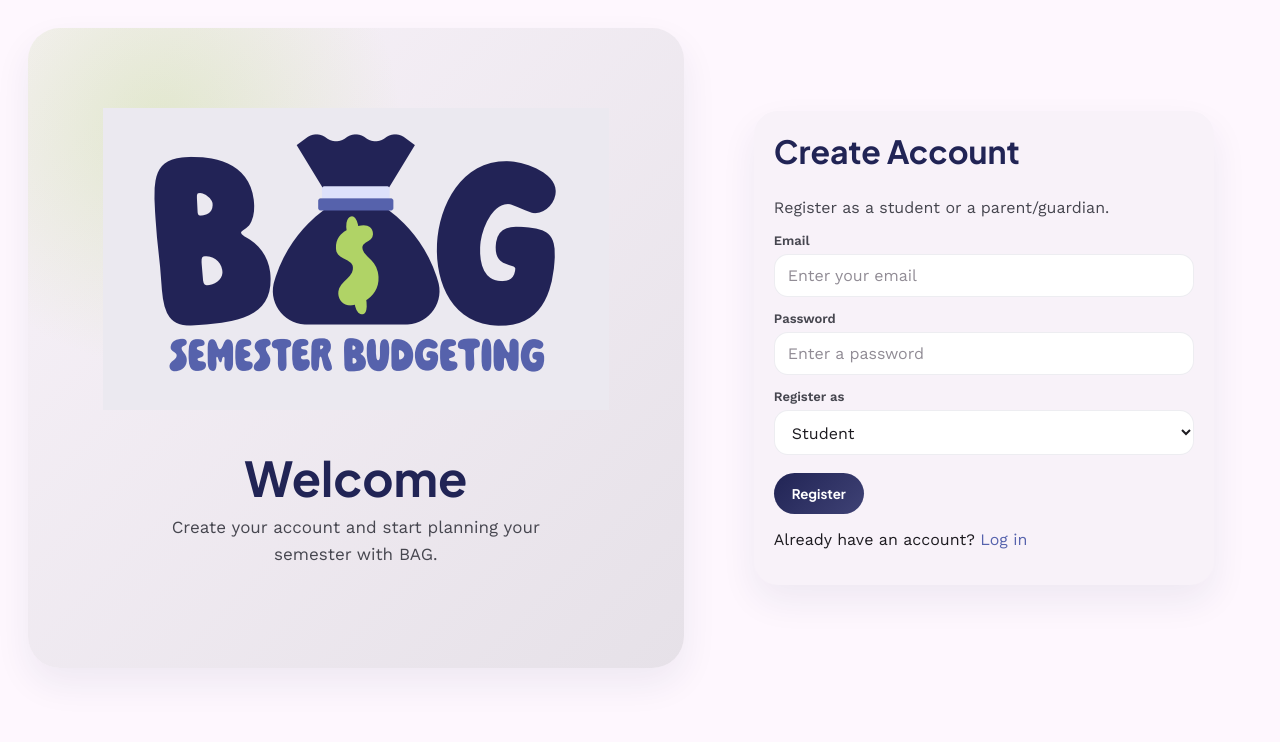
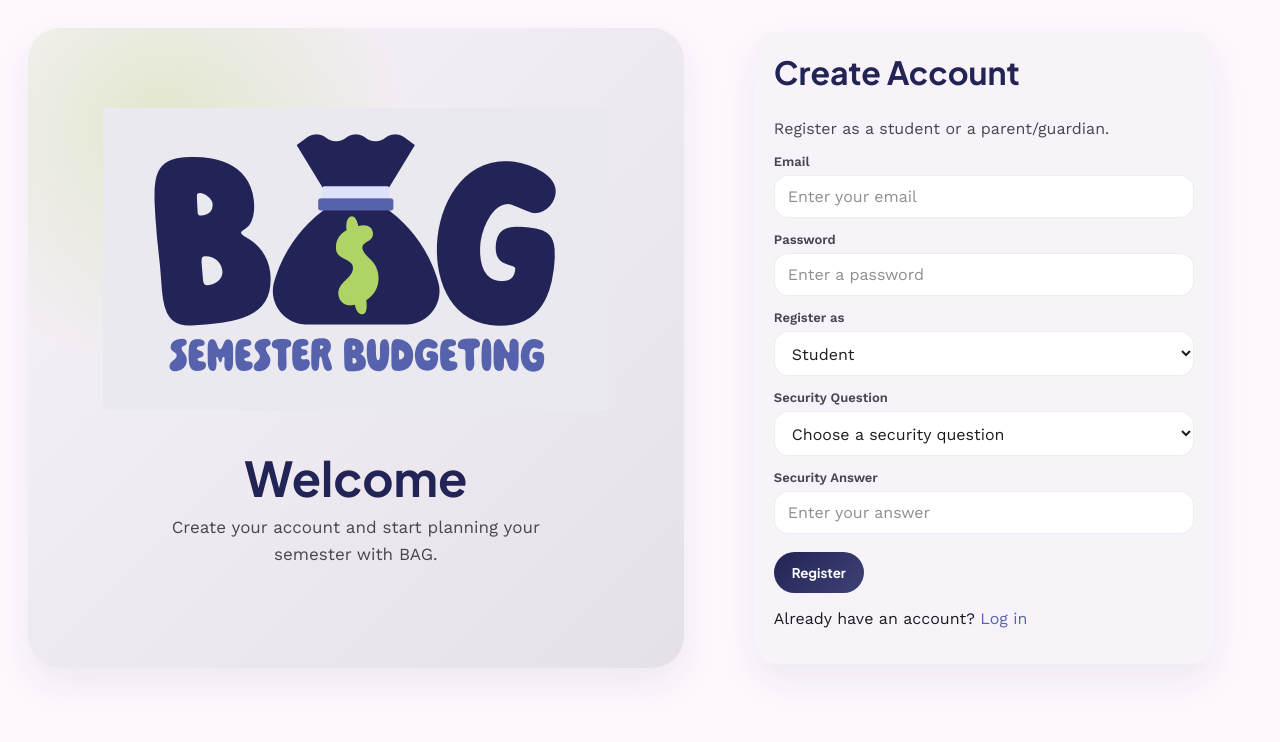
Before and after one commit to CAPSTONE-Team-G0/BAG, a Flask app: page /register in a window 1280 px wide. Shown: the part 88-830 px from the top of the page. Run offline with Flask 3, Linux system fonts and the light colour scheme.

Commit message:
Add security question password reset

```diff
--- a/app/auth.py
+++ b/app/auth.py
@@ -1,10 +1,21 @@
 from functools import wraps
+
+from flask import (
+    current_app,
+    Blueprint,
+    render_template,
+    request,
+    redirect,
+    url_for,
+    flash,
+    session,
+)
+from itsdangerous import URLSafeTimedSerializer
 from werkzeug.security import generate_password_hash, check_password_hash
-from itsdangerous import URLSafeTimedSerializer
+
+from .db import get_db
 from .email_utils import send_reset_email
-from flask import current_app, Blueprint, render_template, request, redirect, url_for, flash, session
-from werkzeug.security import generate_password_hash, check_password_hash
-from .db import get_db
+
 
 bp = Blueprint("auth", __name__, url_prefix="")
 
@@ -15,6 +26,7 @@ def login_required(view):
         if session.get("user_id") is None:
             return redirect(url_for("auth.login"))
         return view(*args, **kwargs)
+
     return wrapped
 
 
@@ -39,6 +51,8 @@ def register():
         email = (request.form.get("email") or "").strip().lower()
         password = request.form.get("password") or ""
         role = (request.form.get("role") or "student").strip().lower()
+        security_question = (request.form.get("security_question") or "").strip()
+        security_answer = (request.form.get("security_answer") or "").strip().lower()
 
         if not email:
             flash("Email is required.")
@@ -52,10 +66,18 @@ def register():
             flash("Please select a valid account type.")
             return render_template("register.html")
 
+        if not security_question:
+            flash("Security question is required.")
+            return render_template("register.html")
+
+        if not security_answer:
+            flash("Security answer is required.")
+            return render_template("register.html")
+
         db = get_db()
         existing = db.execute(
             "SELECT id FROM users WHERE email = ?",
-            (email,)
+            (email,),
         ).fetchone()
 
         if existing:
@@ -63,8 +85,18 @@ def register():
             return redirect(url_for("auth.login"))
 
         db.execute(
-            "INSERT INTO users (email, password_hash, role) VALUES (?, ?, ?)",
-            (email, generate_password_hash(password), role),
+            """
+            INSERT INTO users
+            (email, password_hash, role, security_question, security_answer_hash)
+            VALUES (?, ?, ?, ?, ?)
+            """,
+            (
+                email,
+                generate_password_hash(password),
+                role,
+                security_question,
+                generate_password_hash(security_answer),
+            ),
         )
         db.commit()
 
@@ -83,7 +115,7 @@ def login():
         db = get_db()
         user = db.execute(
             "SELECT * FROM users WHERE email = ?",
-            (email,)
+            (email,),
         ).fetchone()
 
         if user is None or not check_password_hash(user["password_hash"], password):
@@ -111,11 +143,14 @@ def generate_reset_token(email):
 
 def verify_reset_token(token, expiration=3600):
     serializer = URLSafeTimedSerializer(current_app.config["SECRET_KEY"])
+
     try:
         email = serializer.loads(token, salt="password-reset", max_age=expiration)
     except Exception:
         return None
+
     return email
+
 
 @bp.route("/forgot-password", methods=["GET", "POST"])
 def forgot_password():
@@ -124,7 +159,8 @@ def forgot_password():
 
         db = get_db()
         user = db.execute(
-            "SELECT * FROM users WHERE email = ?", (email,)
+            "SELECT * FROM users WHERE email = ?",
+            (email,),
         ).fetchone()
 
         if user:
@@ -133,13 +169,12 @@ def forgot_password():
             reset_url = url_for(
                 "auth.reset_password",
                 token=token,
-                _external=True
+                _external=True,
             )
 
-            # ✅ send email
             send_reset_email(email, reset_url)
 
-            print("Reset link:", reset_url)  # debug
+            print("Reset link:", reset_url)
 
         flash("If that email exists, a reset link has been sent.")
         return redirect(url_for("auth.login"))
@@ -147,9 +182,6 @@ def forgot_password():
     return render_template("forgot_password.html")
 
 
-# ---------------------------
-# Reset Password
-# ---------------------------
 @bp.route("/reset-password/<token>", methods=["GET", "POST"])
 def reset_password(token):
     email = verify_reset_token(token)
@@ -166,7 +198,6 @@ def reset_password(token):
             return render_template("reset_password.html")
 
         db = get_db()
-
         db.execute(
             "UPDATE users SET password_hash = ? WHERE email = ?",
             (generate_password_hash(password), email),
@@ -179,6 +210,96 @@ def reset_password(token):
     return render_template("reset_password.html")
 
 
+@bp.route("/security-check", methods=["GET", "POST"])
+def security_check():
+    if request.method == "POST":
+        email = (request.form.get("email") or "").strip().lower()
+
+        db = get_db()
+        user = db.execute(
+            """
+            SELECT id, security_question
+            FROM users
+            WHERE email = ?
+            """,
+            (email,),
+        ).fetchone()
+
+        if user is None or not user["security_question"]:
+            flash("No account found or security question not set.")
+            return render_template("enter_email.html")
+
+        return redirect(url_for("auth.security_question", user_id=user["id"]))
+
+    return render_template("enter_email.html")
+
+
+@bp.route("/security-question/<int:user_id>", methods=["GET", "POST"])
+def security_question(user_id):
+    db = get_db()
+    user = db.execute(
+        """
+        SELECT id, security_question, security_answer_hash
+        FROM users
+        WHERE id = ?
+        """,
+        (user_id,),
+    ).fetchone()
+
+    if user is None:
+        flash("Account not found.")
+        return redirect(url_for("auth.login"))
+
+    if request.method == "POST":
+        answer = (request.form.get("answer") or "").strip().lower()
+
+        if not user["security_answer_hash"]:
+            flash("Security answer is not set for this account.")
+            return redirect(url_for("auth.login"))
+
+        if check_password_hash(user["security_answer_hash"], answer):
+            session["reset_user_id"] = user_id
+            return redirect(url_for("auth.reset_password_security"))
+
+        flash("Incorrect answer.")
+
+    return render_template(
+        "answer_question.html",
+        question=user["security_question"],
+    )
+
+
+@bp.route("/reset-password-security", methods=["GET", "POST"])
+def reset_password_security():
+    if "reset_user_id" not in session:
+        flash("Please verify your security question first.")
+        return redirect(url_for("auth.login"))
+
+    if request.method == "POST":
+        password = request.form.get("password") or ""
+
+        if len(password) < 6:
+            flash("Password must be at least 6 characters.")
+            return render_template("reset_password.html")
+
+        db = get_db()
+        db.execute(
+            "UPDATE users SET password_hash = ? WHERE id = ?",
+            (
+                generate_password_hash(password),
+                session["reset_user_id"],
+            ),
+        )
+        db.commit()
+
+        session.pop("reset_user_id", None)
+
+        flash("Password reset successful. Please log in.")
+        return redirect(url_for("auth.login"))
+
+    return render_template("reset_password.html")
+
+
 @bp.route("/logout")
 def logout():
     session.clear()
--- a/app/routes/profile.py
+++ b/app/routes/profile.py
@@ -1,5 +1,6 @@
 from flask import Blueprint, flash, redirect, render_template, request, url_for, current_app
 from werkzeug.utils import secure_filename
+from werkzeug.security import generate_password_hash
 from app.auth import login_required
 from app.common.constants import US_STATE_ABBREVIATIONS, PROFILE_IMAGE_CHOICES
 from app.common.session_utils import current_user_id
@@ -21,7 +22,18 @@ def allowed_file(filename: str) -> bool:
 def profile():
     db = get_db()
     uid = current_user_id()
-    row = db.execute("SELECT * FROM profiles WHERE user_id = ?", (uid,)).fetchone()
+
+    row = db.execute(
+        """
+        SELECT
+            profiles.*,
+            users.security_question
+        FROM profiles
+        LEFT JOIN users ON users.id = profiles.user_id
+        WHERE profiles.user_id = ?
+        """,
+        (uid,),
+    ).fetchone()
 
     if request.method == "POST":
         display_name = (request.form.get("display_name") or "").strip()
@@ -30,6 +42,9 @@ def profile():
         student_status = (request.form.get("student_status") or "").strip()
         profile_image = (request.form.get("profile_image") or "").strip()
         weeks = request.form.get("default_semester_weeks") or "16"
+
+        security_question = (request.form.get("security_question") or "").strip()
+        security_answer = (request.form.get("security_answer") or "").strip().lower()
 
         uploaded_file = request.files.get("custom_profile_photo")
 
@@ -58,7 +73,6 @@ def profile():
 
         allowed_images = set(PROFILE_IMAGE_CHOICES + [""])
 
-        # If a custom file was uploaded, it wins over preset selection
         if uploaded_file and uploaded_file.filename:
             if not allowed_file(uploaded_file.filename):
                 flash("Please upload a valid image file (png, jpg, jpeg, gif, or webp).")
@@ -109,6 +123,19 @@ def profile():
             """,
             (uid, display_name, state, school, student_status, profile_image, weeks_i),
         )
+
+        if security_question:
+            db.execute(
+                "UPDATE users SET security_question = ? WHERE id = ?",
+                (security_question, uid),
+            )
+
+        if security_answer:
+            db.execute(
+                "UPDATE users SET security_answer_hash = ? WHERE id = ?",
+                (generate_password_hash(security_answer), uid),
+            )
+
         db.commit()
         flash("Profile saved.")
         return redirect(url_for("profile.profile"))
--- a/app/templates/register.html
+++ b/app/templates/register.html
@@ -56,6 +56,29 @@
           </select>
         </div>
 
+        <div class="form-group">
+          <label for="security_question">Security Question</label>
+          <select id="security_question" name="security_question" required>
+            <option value="">Choose a security question</option>
+            <option value="What was the name of your first pet?">What was the name of your first pet?</option>
+            <option value="What city were you born in?">What city were you born in?</option>
+            <option value="What is your mother's maiden name?">What is your mother's maiden name?</option>
+            <option value="What was the name of your elementary school?">What was the name of your elementary school?</option>
+            <option value="What is your favorite food?">What is your favorite food?</option>
+          </select>
+        </div>
+
+        <div class="form-group">
+          <label for="security_answer">Security Answer</label>
+          <input
+            type="text"
+            id="security_answer"
+            name="security_answer"
+            required
+            placeholder="Enter your answer"
+          >
+        </div>
+
         <button class="btn" type="submit">Register</button>
       </form>
 
```
Also changed, not shown: app/templates/answer_question.html (added, +32 -0 lines), app/templates/enter_email.html (added, +31 -0 lines), app/templates/login.html (+8 -0 lines), app/templates/profile.html (+42 -7 lines).
